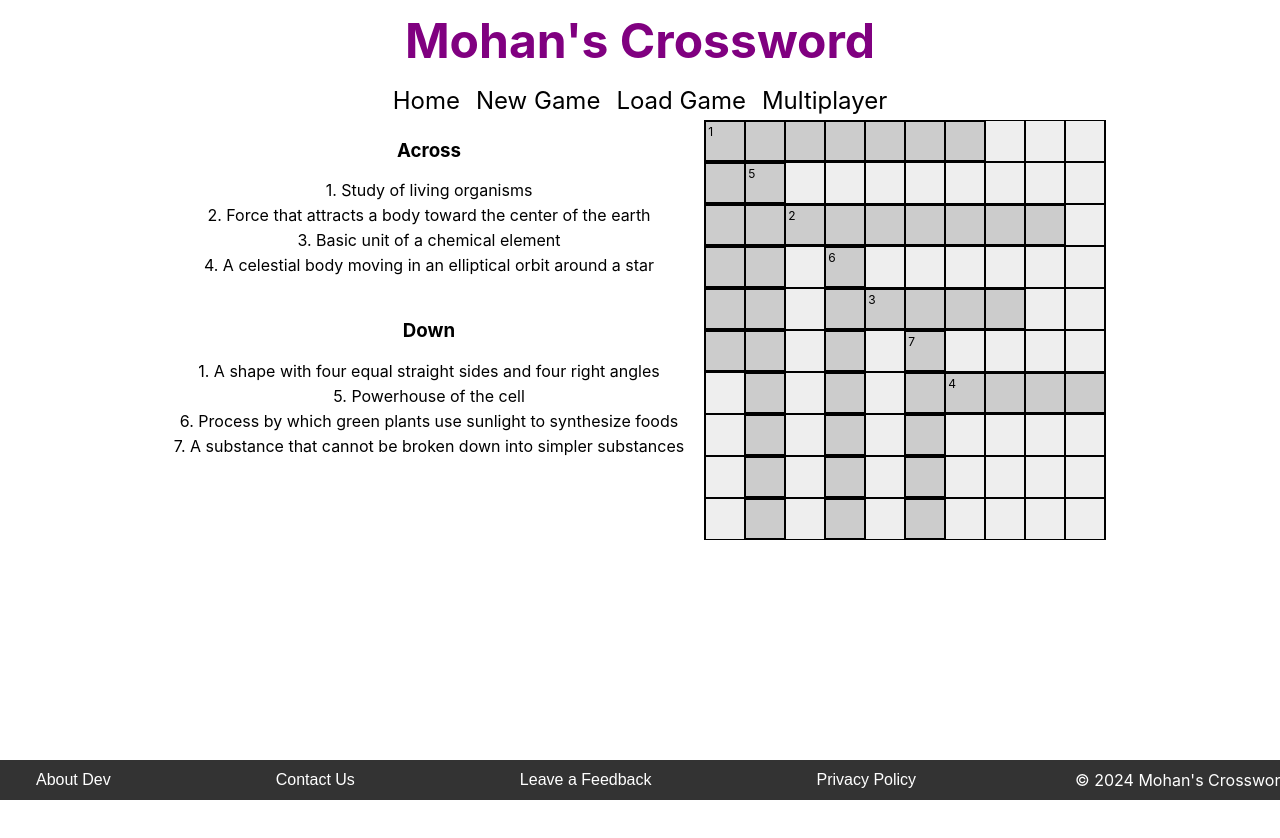
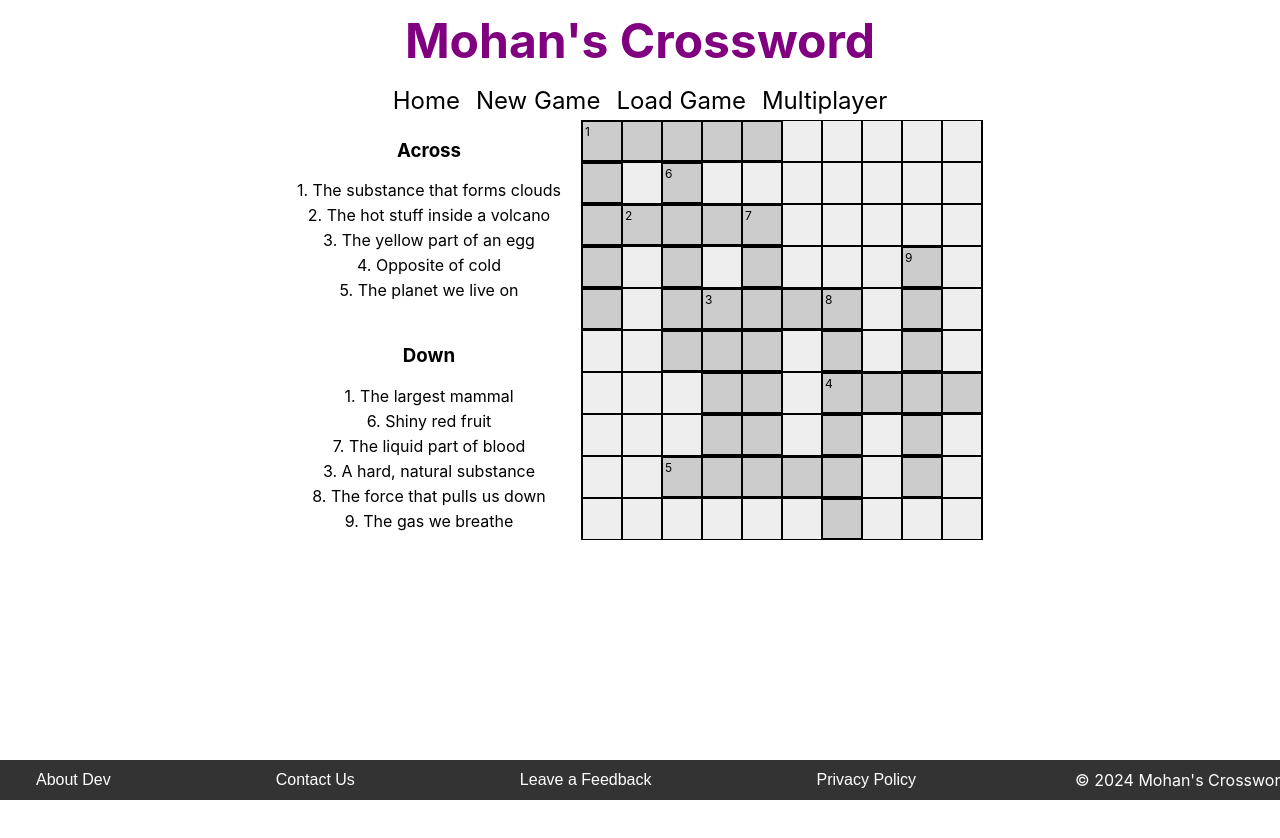
Before and after one commit to mohan-sys/mohans_crossword, a React (Create React App) app: page / in a window 1280 px wide. Shown: the top 838 px of the page. Built offline with nearby package versions, Linux system fonts and the light colour scheme.

Commit message:
updated crossword

```diff
--- a/public/index.html
+++ b/public/index.html
@@ -24,7 +24,7 @@
       work correctly both with client-side routing and a non-root public URL.
       Learn how to configure a non-root public URL by running `npm run build`.
     -->
-    <title>React App</title>
+    <title>Mohan's Crossword</title>
   </head>
   <body>
     <noscript>You need to enable JavaScript to run this app.</noscript>
--- a/src/App.js
+++ b/src/App.js
@@ -10,38 +10,50 @@ function App() {
     const crossword = {
         across: {
             1: {
-            question: "The study of life and living organisms",
-            answer: "Biology"
-        },
-        3: {
-            question: "The force that attracts a body toward the center of the earth",
-            answer: "Gravity"
+                question: "The substance that forms clouds",
+                answer: "WATER"
             },
             5: {
-            question: "The smallest particle of a chemical element that retains its chemical properties",
-            answer: "Atom"
+                question: "The hot stuff inside a volcano",
+                answer: "LAVA"
             },
             6: {
-            question: "A large body of matter in space that orbits a star and does not produce light of its own",
-            answer: "Planet"
+                question: "The yellow part of an egg",
+                answer: "YOLK"
+            },
+            7: {
+                question: "Opposite of cold",
+                answer: "WARM"
+            },
+            8: {
+                question: "The planet we live on",
+                answer: "EARTH"
             }
         },
         down: {
             1: {
-            question: "A polygon with four equal sides and angles",
-            answer: "Square"
+                question: "Large body of saltwater",
+                answer: "OCEAN"
             },
             2: {
-            question: "The powerhouse of the cell",
-            answer: "Mitochondria"
+                question: "Shiny red fruit",
+                answer: "APPLE"
+            },
+            3: {
+                question: "The gas we breathe",
+                answer: "OXYGEN"
             },
             4: {
-            question: "The process by which plants use sunlight to synthesize foods with the aid of chlorophyll",
-            answer: "Photosynthesis"
+                question: "The force that pulls us down",
+                answer: "GRAVITY"
             },
             5: {
-            question: "The basic unit of a chemical element",
-            answer: "Element"
+                question: "To look at something closely",
+                answer: "SEE"
+            },
+            6: {
+                question: "The liquid part of blood",
+                answer: "PLASMA"
             }
         }
     };
--- a/src/components/MainContent.js
+++ b/src/components/MainContent.js
@@ -5,14 +5,17 @@ import CrosswordGrid from './CrosswordGrid';
 function MainContent() {
 
   const words = [
-    { word: 'BIOLOGY', startX: 0, startY: 0, direction: 'across', clue: 'Study of living organisms' },
-    { word: 'GRAVITY', startX: 2, startY: 2, direction: 'across', clue: 'Force that attracts a body toward the center of the earth' },
-    { word: 'ATOM', startX: 4, startY: 4, direction: 'across', clue: 'Basic unit of a chemical element' },
-    { word: 'PLANET', startX: 6, startY: 6, direction: 'across', clue: 'A celestial body moving in an elliptical orbit around a star' },
-    { word: 'SQUARE', startX: 0, startY: 0, direction: 'down', clue: 'A shape with four equal straight sides and four right angles' },
-    { word: 'MITOCHONDRIA', startX: 1, startY: 1, direction: 'down', clue: 'Powerhouse of the cell' },
-    { word: 'PHOTOSYNTHESIS', startX: 3, startY: 3, direction: 'down', clue: 'Process by which green plants use sunlight to synthesize foods' },
-    { word: 'ELEMENT', startX: 5, startY: 5, direction: 'down', clue: 'A substance that cannot be broken down into simpler substances' }
+    { word: 'WATER', startX: 0, startY: 0, direction: 'across', clue: 'The substance that forms clouds' },
+    { word: 'LAVA', startX: 1, startY: 2, direction: 'across', clue: 'The hot stuff inside a volcano' },
+    { word: 'YOLK', startX: 3, startY: 4, direction: 'across', clue: 'The yellow part of an egg' },
+    { word: 'WARM', startX: 6, startY: 6, direction: 'across', clue: 'Opposite of cold' },
+    { word: 'EARTH', startX: 2, startY: 8, direction: 'across', clue: 'The planet we live on' },
+    { word: 'WHALE', startX: 0, startY: 0, direction: 'down', clue: 'The largest mammal' },
+    { word: 'APPLE', startX: 2, startY: 1, direction: 'down', clue: 'Shiny red fruit' },
+    { word: 'PLASMA', startX: 4, startY: 2, direction: 'down', clue: 'The liquid part of blood' },
+    { word: 'ROCK', startX: 3, startY: 4, direction: 'down', clue: 'A hard, natural substance' },
+    { word: 'GRAVITY', startX: 6, startY: 4, direction: 'down', clue: 'The force that pulls us down' },
+    { word: 'OXYGEN', startX: 8, startY: 3, direction: 'down', clue: 'The gas we breathe' }
 ];
 
   return (
```
Lines whose indentation alone changed are shown as unchanged.
